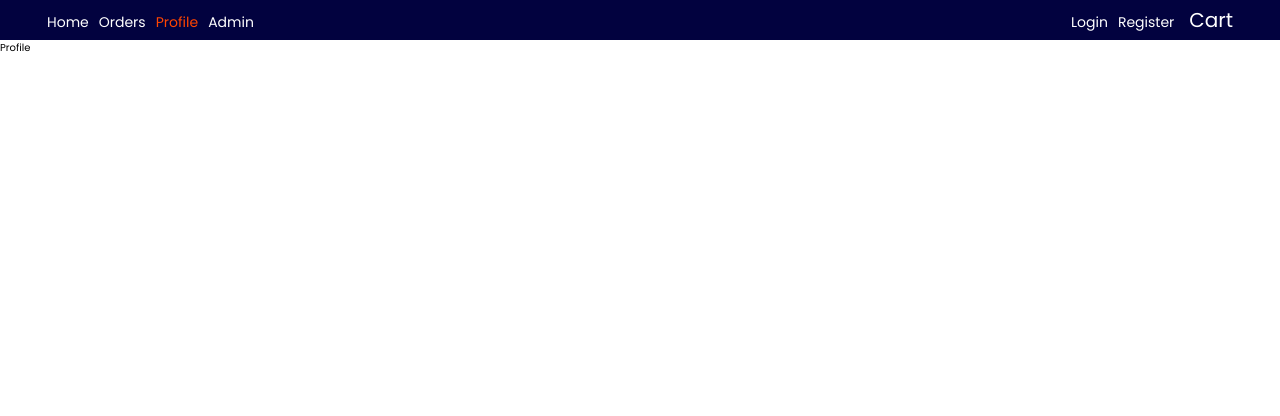
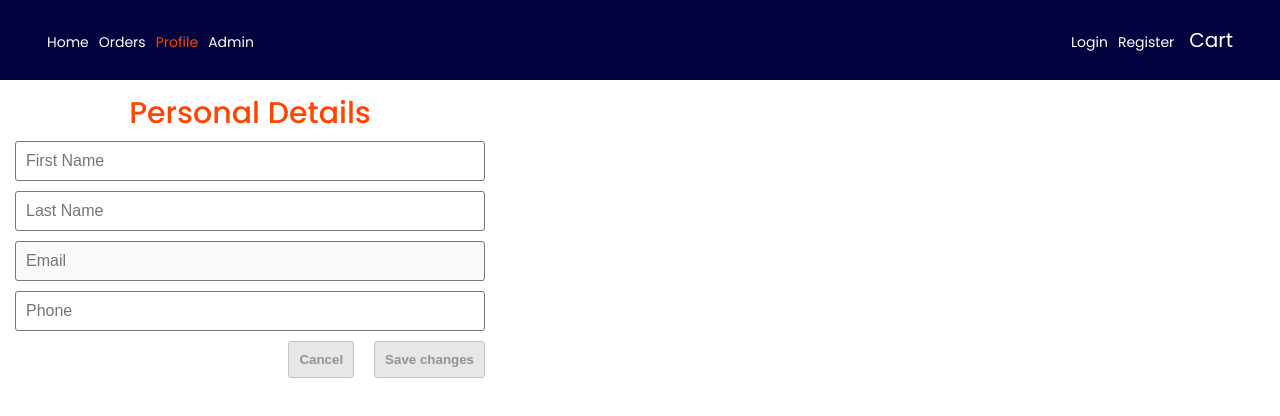
Before and after one commit to Nare-Stepanyan/e-commerce-app, a React app: page /profile in a window 1280 px wide. Shown: the top 416 px of the page. Built offline with nearby package versions, Linux system fonts and the light colour scheme.

Commit message:
add profile page data

```diff
--- a/src/components/button/index.tsx
+++ b/src/components/button/index.tsx
@@ -3,13 +3,15 @@ import React, { FC } from "react";
 type ButtonProps =
   | {
       label?: string;
-      onClick: () => void;
+      onClick?: () => void;
       className?: string;
+      disabled?: boolean;
     }
   | {
       label?: string;
       onClick: (arg: any) => void;
       className?: string;
+      disabled?: boolean;
     };
 
 const Button: FC<ButtonProps> = ({ label, onClick, className }) => {
--- a/src/components/header/header.module.scss
+++ b/src/components/header/header.module.scss
@@ -13,7 +13,7 @@ header {
 
   .header {
     width: 100%;
-    height: 4rem;
+    height: 80px;
     max-width: 95%;
     margin: 0 auto;
     padding: 1rem;
--- a/src/components/input/index.tsx
+++ b/src/components/input/index.tsx
@@ -4,9 +4,11 @@ interface InputProps {
   type: string;
   placeholder: string;
   value: string;
-  onChange: (e: React.ChangeEvent<HTMLInputElement>) => void;
+  onChange?: (e: React.ChangeEvent<HTMLInputElement>) => void;
   required?: boolean;
   className?: string;
+  name?: string;
+  disabled?: boolean;
 }
 
 const Input: React.FC<InputProps> = ({
@@ -15,6 +17,8 @@ const Input: React.FC<InputProps> = ({
   value,
   onChange,
   required = true,
+  name,
+  disabled,
 }) => {
   return (
     <input
@@ -23,6 +27,8 @@ const Input: React.FC<InputProps> = ({
       value={value}
       onChange={onChange}
       required={required}
+      name={name}
+      disabled={disabled}
     />
   );
 };
--- a/src/pages/profile/index.tsx
+++ b/src/pages/profile/index.tsx
@@ -1,7 +1,102 @@
-import React from "react";
+import React, { useEffect, useState } from "react";
+import { useAppDispatch, useAppSelector } from "../../components/app/hook";
+import { userSelector } from "../../store/users/user-selector";
+import Input from "../../components/input";
+import { User } from "../../type";
+import { setUser } from "../../store/users/user-slice";
+import styles from "./profile.module.scss";
+import Button from "../../components/button";
 
 const Profile = () => {
-  return <div>Profile</div>;
+  const user = useAppSelector(userSelector);
+  const dispatch = useAppDispatch();
+  const [isEdited, setIsEdited] = useState(true);
+  const [profileData, setProfileData] = useState<User>({
+    id: "",
+    firstName: "",
+    lastName: "",
+    imageUrl: "",
+    email: "",
+    phone: "",
+  });
+
+  useEffect(() => {
+    if (user) {
+      setProfileData(user);
+    }
+  }, [user]);
+
+  const handleInputChange = (e: React.ChangeEvent<HTMLInputElement>) => {
+    const { value, name } = e.target;
+    setProfileData((prevData) => ({
+      ...prevData,
+      [name]: value,
+    }));
+    setIsEdited(false);
+  };
+
+  const onSave = () => {
+    dispatch(setUser({ ...user, ...profileData }));
+    setIsEdited(true);
+  };
+  const onCancel = () => {
+    setProfileData(user as User);
+    setIsEdited(true);
+  };
+
+  return (
+    <div className={styles.form}>
+      <h2>Personal Details</h2>
+      <Input
+        type="text"
+        placeholder="First Name"
+        name="firstName"
+        required
+        value={profileData?.firstName || ""}
+        onChange={handleInputChange}
+      />
+
+      <Input
+        type="text"
+        placeholder="Last Name"
+        name="lastName"
+        required
+        value={profileData?.lastName || ""}
+        onChange={handleInputChange}
+      />
+      <Input
+        type="text"
+        placeholder="Email"
+        name="email"
+        required
+        value={user?.email || ""}
+        onChange={handleInputChange}
+        disabled={true}
+      />
+      <Input
+        type="text"
+        placeholder="Phone"
+        name="phone"
+        required
+        value={profileData?.phone || ""}
+        onChange={handleInputChange}
+      />
+      <div className={styles.buttons}>
+        <Button
+          label="Cancel"
+          disabled={!isEdited}
+          onClick={onCancel}
+          className={`--color-dark ${isEdited ? styles.disabledButton : ""}`}
+        />
+        <Button
+          label="Save changes"
+          disabled={!isEdited}
+          onClick={onSave}
+          className={`--color-success ${isEdited ? styles.disabledButton : ""}`}
+        />
+      </div>
+    </div>
+  );
 };
 
 export default Profile;
--- /dev/null
+++ b/src/pages/profile/profile.module.scss
@@ -0,0 +1,40 @@
+.form {
+  width: 50rem;
+  padding: 1.5rem;
+  h2 {
+    color: orangered;
+    text-align: center;
+  }
+  input {
+    display: block;
+    font-size: 1.6rem;
+    font-weight: 300;
+    padding: 1rem;
+    margin: 1rem auto;
+    width: 100%;
+    border: 1px solid #777;
+    border-radius: 3px;
+    outline: none;
+  }
+  .buttons {
+    display: flex;
+    justify-content: flex-end;
+    align-items: center;
+    button {
+      margin-left: 20px;
+      padding: 1rem;
+      border: none;
+      border-radius: 3px;
+      font-weight: bold;
+      cursor: pointer;
+    }
+
+    .disabledButton {
+      opacity: 0.7;
+      cursor: not-allowed;
+      background-color: #dddddd;
+      color: #666666;
+      border: 1px solid #aaaaaa;
+    }
+  }
+}
--- a/src/store/users/user-slice.ts
+++ b/src/store/users/user-slice.ts
@@ -26,6 +26,9 @@ const userSlice = createSlice({
   reducers: {
     setUsers: (state, action) => {
       state.users = action.payload;
+    },
+    setUser: (state, action) => {
+      state.user = action.payload;
     },
   },
   extraReducers: (builder) => {
@@ -65,6 +68,6 @@ const userSlice = createSlice({
   },
 });
 
-export const { setUsers } = userSlice.actions;
+export const { setUsers, setUser } = userSlice.actions;
 
 export default userSlice.reducer;
--- a/src/type/index.ts
+++ b/src/type/index.ts
@@ -5,7 +5,7 @@ export type User = {
   imageUrl: string;
   email: string;
   phone: string;
-  password: string;
+  password?: string;
 };
 
 export type Product = {
--- a/webpack.config.js
+++ b/webpack.config.js
@@ -17,7 +17,7 @@ const LOADERS = [
         loader: "file-loader",
         options: {
           name: "[name].[ext]",
-          outputPath: "images/", // Define output path for the images
+          outputPath: "assets/",
         },
       },
     ],
```
